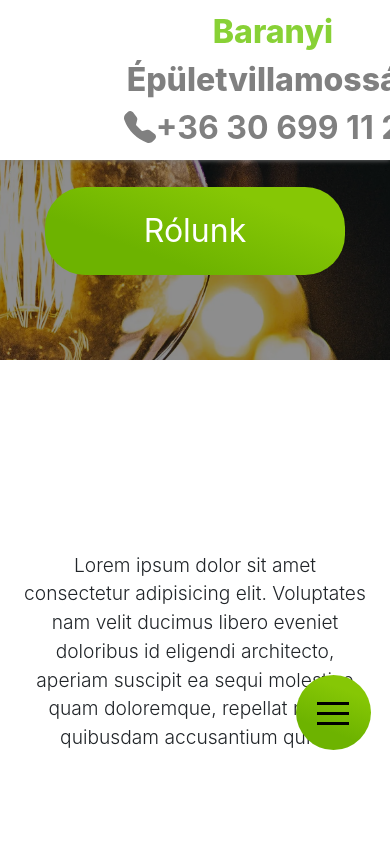
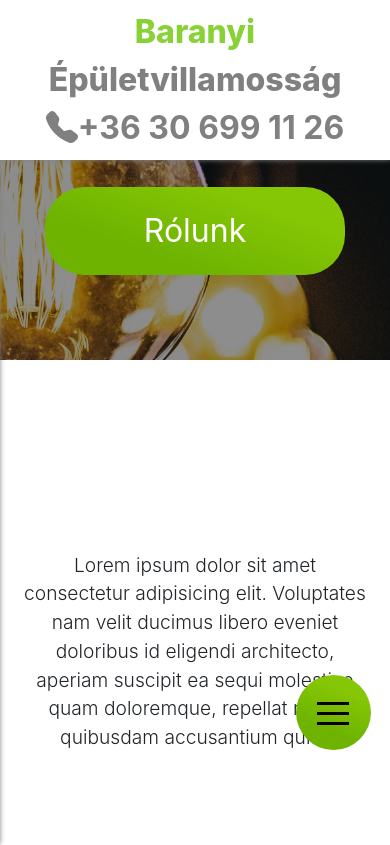
Before and after one commit to kdavid96/baranyi_epuletvillamossag, a React (Create React App) app: page / in a window 390 px wide. Shown: the top 845 px of the page. Built offline with nearby package versions, Linux system fonts and the light colour scheme.

Commit message:
Menu layout design changed

```diff
--- a/src/components/MobileNav.jsx
+++ b/src/components/MobileNav.jsx
@@ -7,7 +7,7 @@ export default function MobileNav({isOpen, setOpen}) {
     return (
         <div className="mobileNavAnim" style={{transform: isOpen ? 'translate(0)' : 'translate(-100vw)', position: isOpen ? 'fixed' : 'relative',
         zIndex: '2001'}}>
-            <MobileNavContainer>
+            <MobileNavContainer className="mobileNavContainer">
                 <MobileNavNav>
                     <Nav.Link style={{color: 'white', fontWeight: '800', fontSize: '1.5rem'}} href="#about" onClick={() => {setOpen(false)}}>Rólunk</Nav.Link>
                     <Nav.Link style={{color: 'white', fontWeight: '800', fontSize: '1.5rem'}} href="#work" onClick={() => {setOpen(false)}}>Szolgáltatások</Nav.Link>
--- a/src/components/styles.css
+++ b/src/components/styles.css
@@ -403,6 +403,7 @@
 
     .navbarBrandContainer{
         padding: 0;
+        justify-content: center !important;
     }
 
 }
@@ -415,6 +416,10 @@
     .referenceImg{
         width: 90vw;
         height: 90vw;
+    }
+
+    .navbar{
+        min-height: 110px !important;
     }
 }
 
@@ -487,8 +492,11 @@
         margin: 5px;
     }
 
-    .navbarBrandContainer{
-        position: relative;
-        left: 20%;
+    .mobileNavContainer{
+        width: 100vw !important;
+    }
+
+    .nav-link{
+        font-size: 3rem !important;
     }
 }
```
